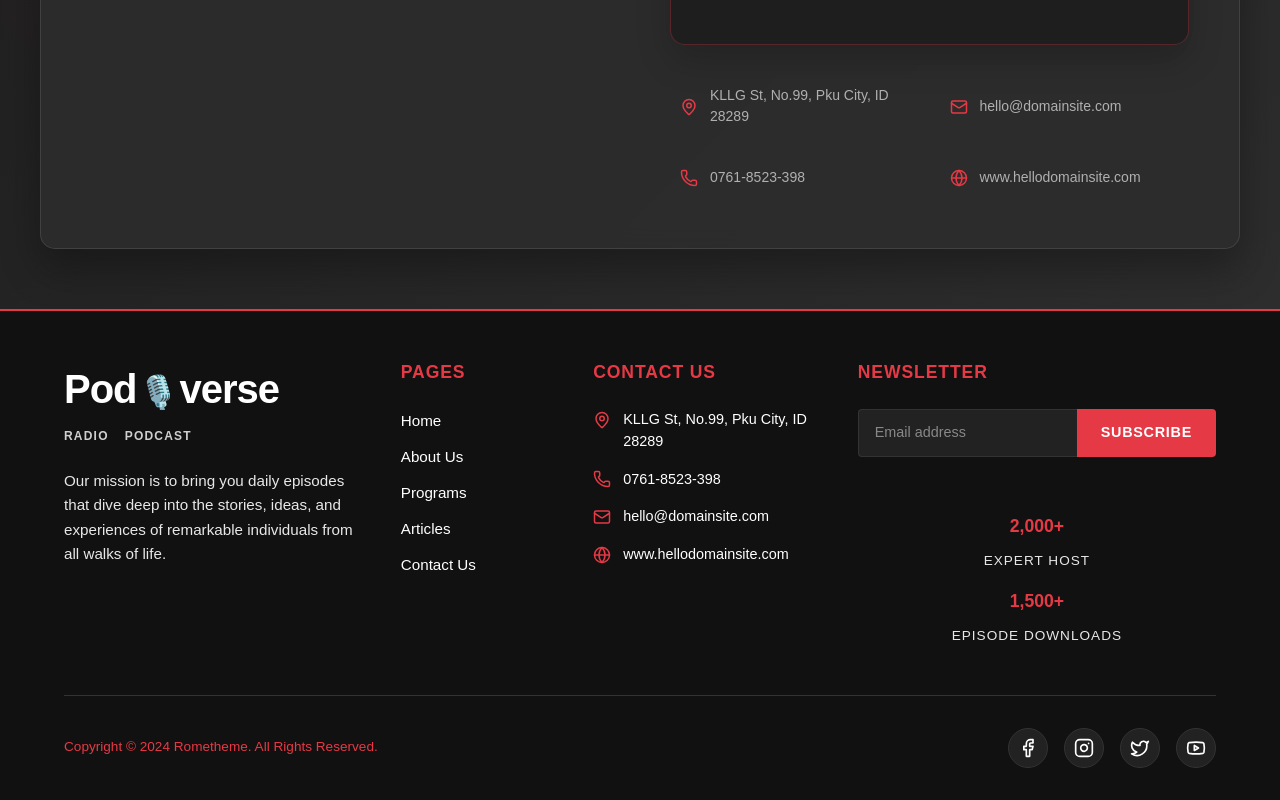
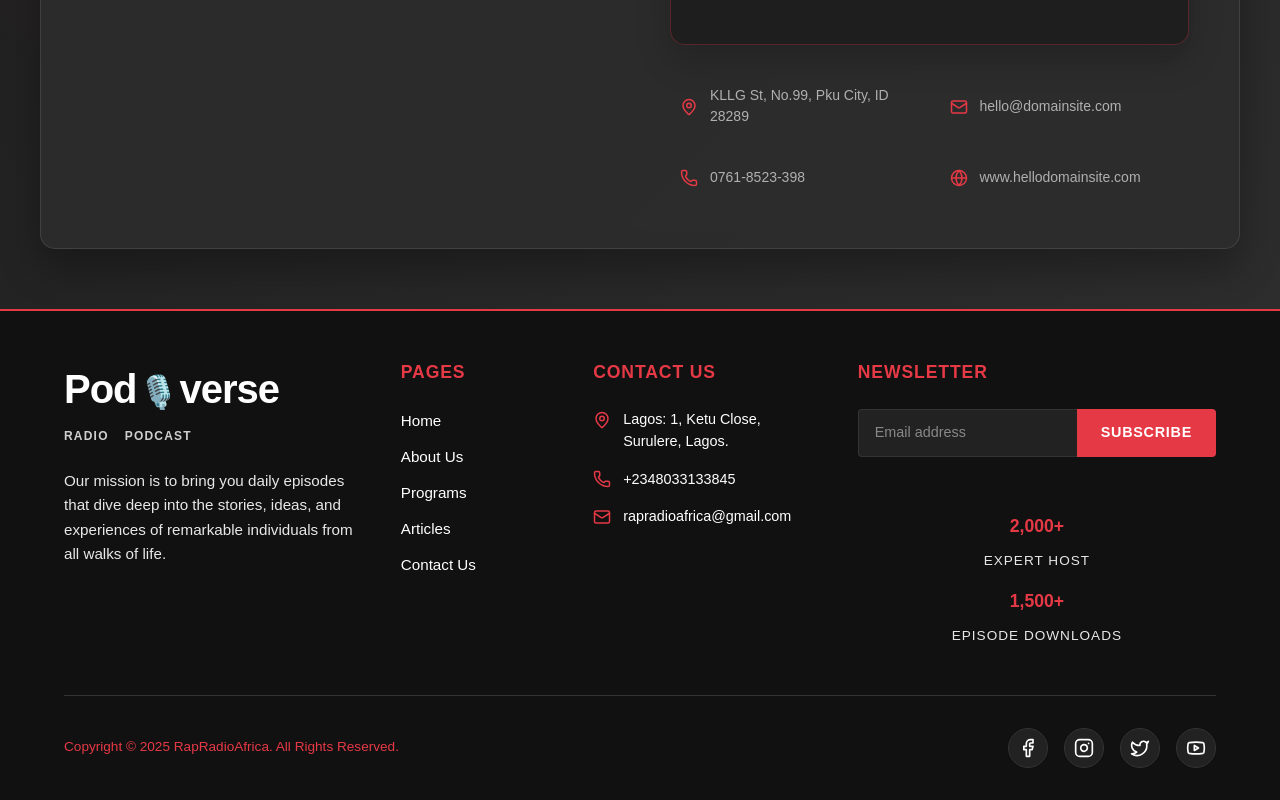
Before and after one commit to KelechiEze/radio-station, a Next.js app: page / in a window 1280 px wide. Shown: the part 8265-9065 px from the top of the page. Built offline with nearby package versions, Linux system fonts and the light colour scheme.

Commit message:
added new files

```diff
--- a/src/app/components/Footer/Footer.tsx
+++ b/src/app/components/Footer/Footer.tsx
@@ -1,7 +1,7 @@
 'use client';
 
 import React from 'react';
-import { MapPin, Phone, Mail, Globe, Facebook, Instagram, Twitter, Youtube } from 'lucide-react';
+import { MapPin, Phone, Mail, Facebook, Instagram, Twitter, Youtube } from 'lucide-react';
 import './Footer.css';
 
 const Footer = () => {
@@ -45,19 +45,15 @@ const Footer = () => {
             <div className="contact-items">
               <div className="contact-item">
                 <MapPin className="contact-icon" size={18} />
-                <span>KLLG St, No.99, Pku City, ID 28289</span>
+                <span>Lagos: 1, Ketu Close, Surulere, Lagos.</span>
               </div>
               <div className="contact-item">
                 <Phone className="contact-icon" size={18} />
-                <span>0761-8523-398</span>
+                <span>+2348033133845</span>
               </div>
               <div className="contact-item">
                 <Mail className="contact-icon" size={18} />
-                <span>hello@domainsite.com</span>
-              </div>
-              <div className="contact-item">
-                <Globe className="contact-icon" size={18} />
-                <span>www.hellodomainsite.com</span>
+                <span>rapradioafrica@gmail.com</span>
               </div>
             </div>
           </div>
@@ -91,7 +87,7 @@ const Footer = () => {
         {/* Footer Bottom */}
         <div className="footer-bottom">
           <div className="copyright">
-            <span>Copyright © 2024 Rometheme. All Rights Reserved.</span>
+            <span>Copyright © 2025 RapRadioAfrica. All Rights Reserved.</span>
           </div>
           <div className="social-links">
             <a href="https://www.facebook.com/rapradioafrica" className="social-link" aria-label="Facebook">
--- a/src/app/components/HomeView/HomeView.tsx
+++ b/src/app/components/HomeView/HomeView.tsx
@@ -1,4 +1,5 @@
-import { Play } from 'lucide-react';
+'use client';
+
 import VideoPlayer from '../YoutubePlayer/YoutubePlayer';
 import './HomeView.css';
 
--- a/src/app/components/Navbar/Navbar.tsx
+++ b/src/app/components/Navbar/Navbar.tsx
@@ -5,7 +5,7 @@ import Link from 'next/link';
 import Image from 'next/image';
 import {
   Grid3X3, X, Facebook, Instagram, Youtube, Twitter, Twitch,
-  MapPin, Phone, Mail, Globe
+  MapPin, Phone, Mail,
 } from 'lucide-react';
 import './Navbar.css';
 
@@ -85,7 +85,7 @@ const Navbar = () => {
               <div className="sidebar-contact-item"><MapPin className="sidebar-contact-icon" size={18} /><span>Lagos: 1, Ketu Close, Surulere, Lagos.</span></div>
               <div className="sidebar-contact-item"><MapPin className="sidebar-contact-icon" size={18} /><span>Enugu: 36, Sani Abacha Avenue, Trans Eluku, Enugu</span></div>
               <div className="sidebar-contact-item"><Phone className="sidebar-contact-icon" size={18} /><span>+2348033133845</span></div>
-              <div className="sidebar-contact-item"><Mail className="sidebar-contact-icon" size={18} /><span>rapradioafrica@ gmail.com</span></div>
+              <div className="sidebar-contact-item"><Mail className="sidebar-contact-icon" size={18} /><span>rapradioafrica@gmail.com</span></div>
             </div>
 
             {/* Subscribe */}
```
